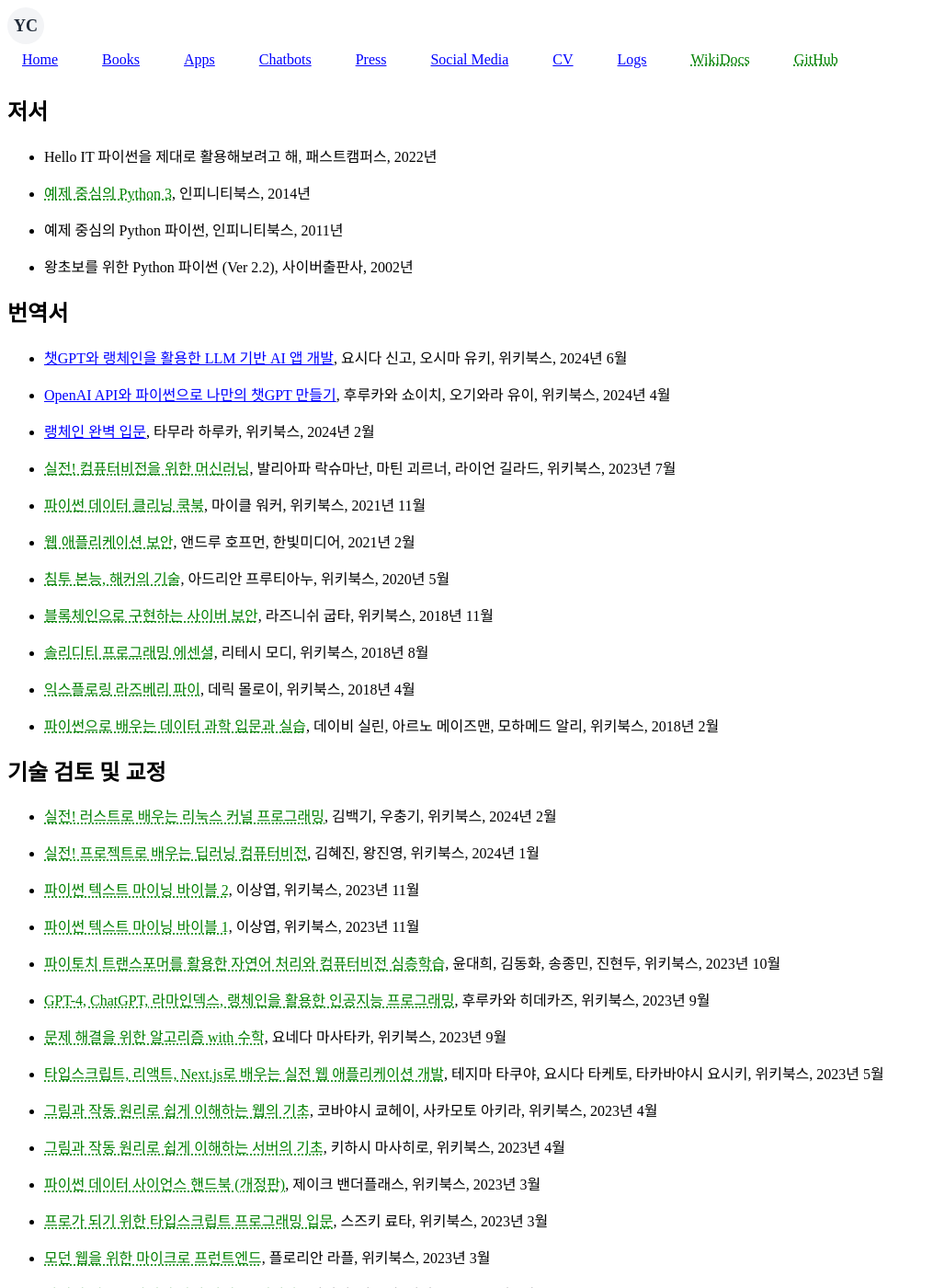
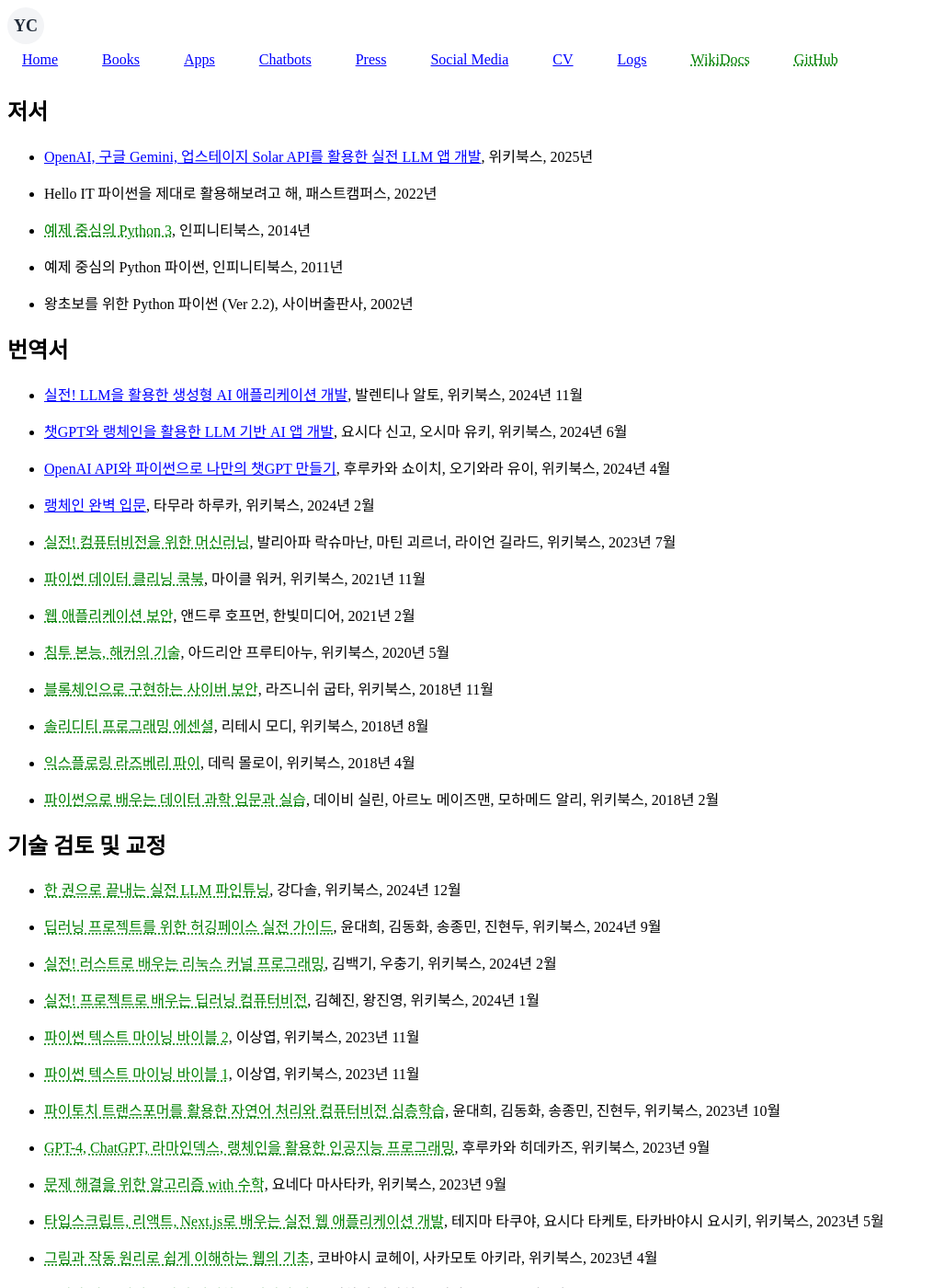
Before and after one commit to ychoi-kr/ychoi.kr, a Jekyll site: the page built from books.md, in a window 1280 px wide and 1400 px high. Shown: the whole window at 92% size, without its empty margins (0-1015 px from the left). Built offline with Jekyll 4.4.1, drawn with Linux system fonts in a browser that asks for light colours.

Commit message:
2024년 하반기 도서 업데이트

```diff
--- a/_data/authored_books.yml
+++ b/_data/authored_books.yml
@@ -1,3 +1,7 @@
+- title: "OpenAI, 구글 Gemini, 업스테이지 Solar API를 활용한 실전 LLM 앱 개발"
+  publisher: "위키북스"
+  date: "2025년"
+  link: "/books/llm-api-prog/"
 - title: "Hello IT 파이썬을 제대로 활용해보려고 해"
   publisher: "패스트캠퍼스"
   date: "2022년"
--- a/_data/reviewed_books.yml
+++ b/_data/reviewed_books.yml
@@ -1,3 +1,15 @@
+- title: "한 권으로 끝내는 실전 LLM 파인튜닝"
+  authors: "강다솔"
+  publisher: "위키북스"
+  date: "2024년 12월"
+  link: "https://wikibook.co.kr/llm-finetuning/"
+
+- title: "딥러닝 프로젝트를 위한 허깅페이스 실전 가이드"
+  authors: "윤대희, 김동화, 송종민, 진현두"
+  publisher: "위키북스"
+  date: "2024년 9월"
+  link: "https://wikibook.co.kr/hugging-face/"
+
 - title: "실전! 러스트로 배우는 리눅스 커널 프로그래밍"
   authors: "김백기, 우충기"
   publisher: "위키북스"
--- a/_data/translated_books.yml
+++ b/_data/translated_books.yml
@@ -1,3 +1,8 @@
+- title: "실전! LLM을 활용한 생성형 AI 애플리케이션 개발"
+  authors: "발렌티나 알토"
+  publisher: "위키북스"
+  date: "2024년 11월"
+  link: "/books/llm-powered-apps/"
 - title: "챗GPT와 랭체인을 활용한 LLM 기반 AI 앱 개발"
   authors: "요시다 신고, 오시마 유키"
   publisher: "위키북스"
--- /dev/null
+++ b/books/llm-api-prog.md
@@ -0,0 +1,48 @@
+---
+layout: default
+title: llm-api-prog book
+permalink: /books/llm-api-prog/
+---
+
+# OpenAI, 구글 Gemini, 업스테이지 Solar API를 활용한 실전 LLM 앱 개발
+
+- 홈페이지: [https://wikibook.co.kr/llm-api-prog/](https://wikibook.co.kr/llm-api-prog/)
+- 발행: 2025. 1. 15.
+
+## 소개
+
+**생성 AI 기술로 최적의 LLM API 애플리케이션 개발 방법을 익혀보세요!**
+
+이 책은 오픈AI(OpenAI), 구글 제미나이(Gemini), 업스테이지 솔라(Solar) 등 최신 LLM API를 활용해 인공지능 애플리케이션을 개발하는 방법을 소개합니다. API 통합부터 프롬프트 엔지니어링, RAG 구현, 랭체인(LangChain)과 플로와이즈(Flowise)를 활용한 애플리케이션 개발, 스트림릿(Streamlit)과 Flet으로 구현하는 실용적인 웹/데스크톱 앱 제작까지 단계별로 안내합니다.
+
+프로그래밍 기초 지식만 있다면 이 책을 통해 LLM 전문 개발자로 성장할 수 있습니다. 복잡한 이론 대신 실전 예제와 함께, LLM의 잠재력을 최대한 활용하는 방법을 배우게 될 것입니다.
+
+**★ 이 책에서 다루는 내용 ★**
+
+- **LLM API 통합과 활용 방법**
+    OpenAI, 구글 제미나이, 업스테이지 솔라 등 주요 LLM API의 특징과 사용 방법을 소개하고, API 키 발급, API 호출, 응답 처리 등 LLM API 활용에 필요한 기본 지식을 익힙니다.
+
+- **OpenAI 놀이터를 통한 LLM 기초 익히기**
+    OpenAI 플레이그라운드에서 프롬프트 작성, 토큰화, 매개변수 조정 등 LLM의 기본적인 사용법을 익히고, 다양한 LLM 모델의 성능을 비교 분석합니다.
+
+- **프롬프트 엔지니어링의 핵심 원리와 기법**
+    LLM의 성능을 극대화하는 프롬프트 엔지니어링의 핵심 원리를 소개하고, 다양한 프롬프트 작성 기법과 실제 적용 사례를 통해 효과적인 프롬프트 설계 방법을 학습합니다.
+
+- **OpenAI, 구글 제미나이, 업스테이지 솔라 API 사용법**
+    각 LLM API의 특징과 사용법을 자세히 알아보고, 텍스트 생성, 이미지 캡셔닝, 번역, 챗봇 등 다양한 작업에 LLM API를 활용하는 방법을 실습합니다.
+
+- **검색 증강 생성(RAG)을 활용한 지식 기반 AI 시스템 구축**
+    검색 증강 생성(RAG) 기법을 소개하고, 랭체인을 활용해 외부 지식을 활용하는 LLM 애플리케이션을 구축하는 방법을 실습합니다.
+
+- **랭체인과 플로와이즈를 활용한 LLM 애플리케이션 개발**
+    랭체인 프레임워크의 주요 기능과 사용법을 익히고, 플로와이즈를 활용해 코딩 없이 LLM 애플리케이션을 개발하는 방법을 소개합니다.
+
+- **스트림릿으로 구현하는 다양한 AI 웹 애플리케이션**
+    스트림릿을 사용해 다양한 LLM 기반 웹 애플리케이션을 개발하는 방법을 소개하고, 데이터 시각화, 사용자 인터페이스 설계, API 연동 등 실제 웹 앱 개발에 필요한 기술을 익힙니다.
+
+- **Flet으로 만드는 실시간 다국어 채팅 앱**
+    Flet 프레임워크를 사용해 실시간 다국어 채팅 앱을 구현하고, OpenAI API를 활용한 자동 번역 기능을 추가해 다국어 환경에서의 실시간 소통을 가능하게 합니다.
+
+**도서 상세 이미지**
+
+![]({{ site.baseurl }}/assets/images/books/llm-api-prog_Detail.jpg)
--- /dev/null
+++ b/books/llm-powered-apps.md
@@ -0,0 +1,34 @@
+---
+layout: default
+title: llm-powered-apps book
+permalink: /books/llm-powered-apps/
+---
+
+# 실전! LLM을 활용한 생성형 AI 애플리케이션 개발
+
+- 홈페이지: [https://wikibook.co.kr/llm-powered-apps/](https://wikibook.co.kr/llm-powered-apps/)
+- 발행: 2024. 11. 15.
+
+## 소개
+
+**LLM과 생성형 AI의 모든 것을 빠르게 익히고 싶은 분들을 위한 필독서!**
+
+《실전! LLM을 활용한 생성형 AI 애플리케이션 개발》은 LLM이 제공하는 기본 개념, 최신 기술, 실용적인 응용 방법을 심도 있게 설명하고, 궁극적으로 AI의 경계를 확장하는 대규모 파운데이션 모델(LFM)까지 다룹니다.
+
+이 책은 LLM을 깊이 있게 소개하는 것으로 시작합니다. 이어서 독점 모델(GPT 3.5/4)과 오픈소스 모델(Falcon LLM)을 비롯한 다양한 주류 아키텍처 프레임워크를 살펴보고, 각각의 강점과 차이점을 분석합니다. 나아가 파이썬 기반의 경량 프레임워크인 랭체인을 중심으로, LLM과 강력한 도구를 사용해 비정형 데이터에서 정보를 찾아내고 구조화된 데이터와 상호작용할 수 있는 지능형 에이전트를 만드는 과정을 안내합니다. 또한 이 책은 언어 모델링을 넘어 다양한 AI 작업과 영상이나 오디오 같은 유형의 데이터까지 포괄하는 LFM의 영역까지 다룹니다.
+
+AI 전문가든 이제 막 AI에 입문하는 초보자든, 이 책은 LLM의 잠재력을 최대한 발휘하고 지능형 AI 시스템의 새로운 시대를 열어가기 위한 로드맵이 될 것입니다.
+
+**★ 이 책에서 다루는 내용 ★**
+
+- 인코더-디코더 블록과 임베딩을 포함한 LLM 아키텍처의 핵심 구성요소 탐구
+- GPT-3.5/4, Llama 2, Falcon LLM 같은 LLM의 특징 이해
+- 프런트엔드용 스트림릿(Streamlit)과 랭체인 등의 AI 오케스트레이터 활용
+- 메모리, 프롬프트, 도구와 같은 LLM 구성요소 숙지
+- 비모수적 지식과 벡터 데이터베이스 활용법 학습
+- AI 연구와 산업 응용에서 LFM이 갖는 의미 이해
+- 파인 튜닝을 통한 LLM 커스터마이징
+
+**도서 상세 이미지**
+
+![]({{ site.baseurl }}/assets/images/books/llm-powered-apps_Detail.jpg)
```
Also changed, not shown: assets/images/books/llm-api-prog_Detail.jpg (added), assets/images/books/llm-powered-apps_Detail.jpg (added).
